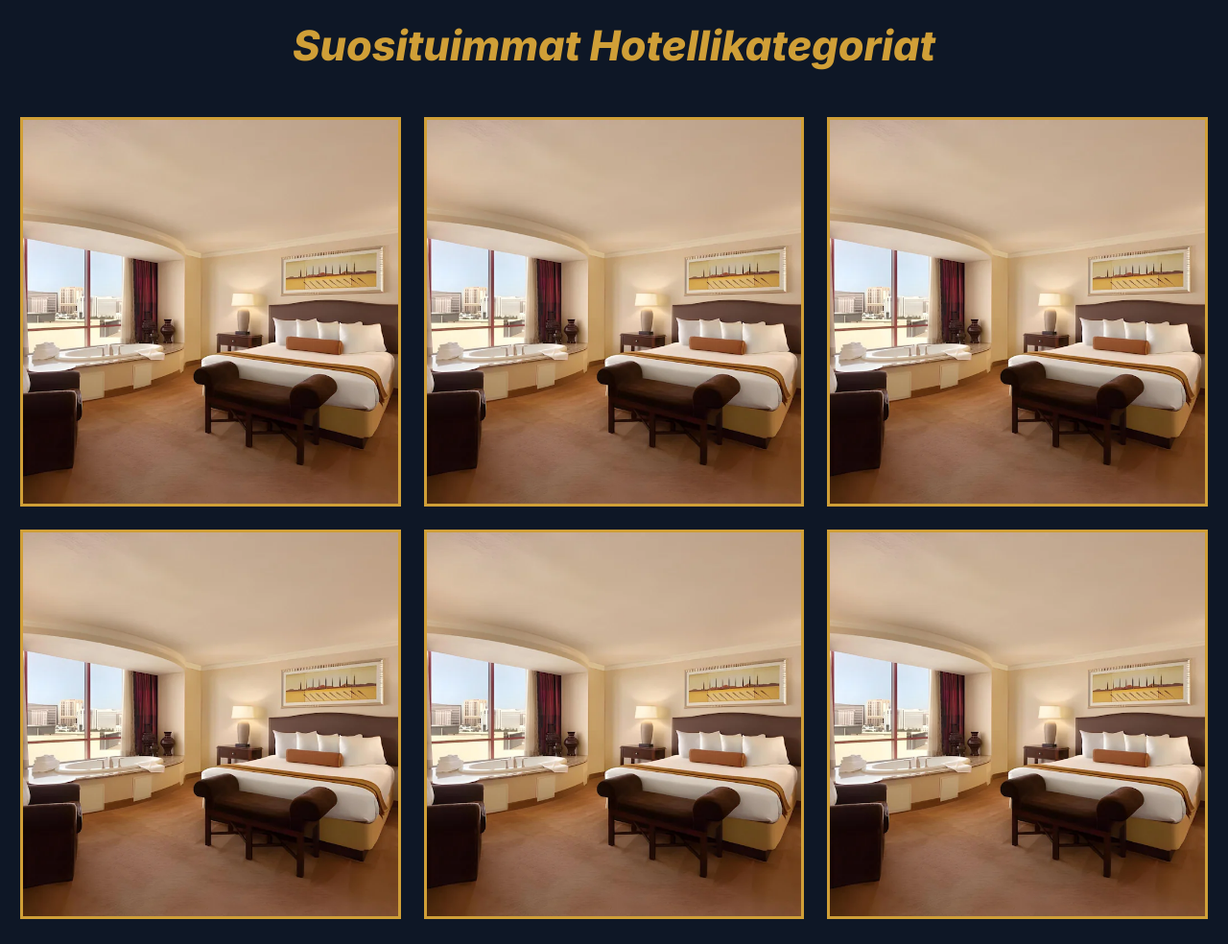
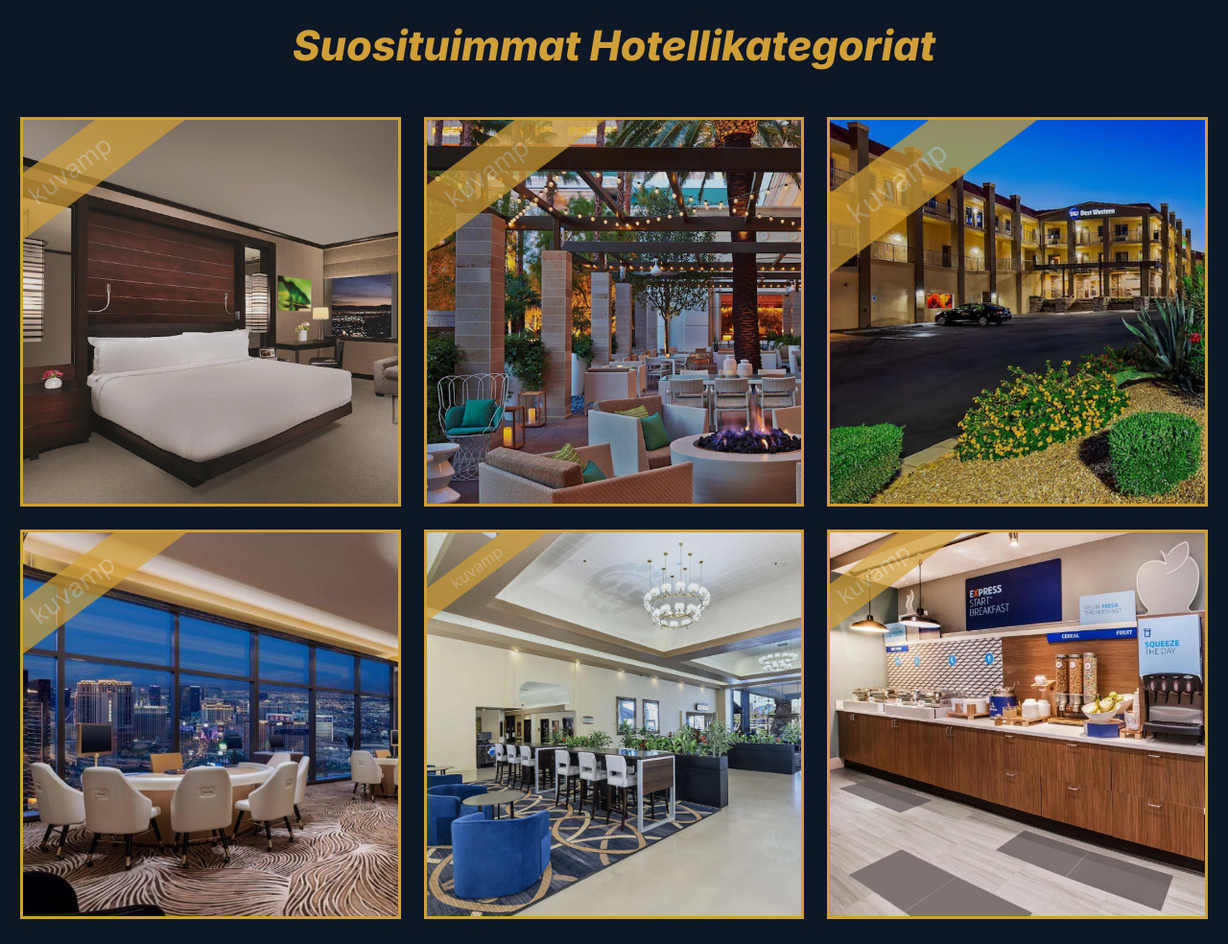
Before and after one commit to poojasharma122/kuvamp, a plain HTML site: page index.html in a window 1280 px wide. Shown: the part 2700-3684 px from the top of the page at 96% size. Drawn offline with Linux system fonts and the light colour scheme.

Commit message:
Updated ui

```diff
--- a/assets/css/style.css
+++ b/assets/css/style.css
@@ -438,7 +438,7 @@ li {
 
 .categories_img {
     background-repeat: no-repeat;
-    background-position: center;
+    background-position: 6%;
     background-size: cover;
     width: 100%;
     height: 400px;
--- a/index.html
+++ b/index.html
@@ -119,7 +119,7 @@
                     <div class="recommended_innerSec recommended_innerSec--odd">
                         <div class="recommended_innerRight">
                             <div class="recommended_imgwrap">
-                                <div class="recommended_img"></div>
+                                <div class="recommended_img" style="background-image: url(assets/images/recommended-img1.png);"></div>
                             </div>
                         </div>
                         <div class="recommended_innerLeft">
@@ -144,7 +144,7 @@
                     <div class="recommended_innerSec ">
                         <div class="recommended_innerRight">
                             <div class="recommended_imgwrap">
-                                <div class="recommended_img"></div>
+                                <div class="recommended_img" style="background-image: url(assets/images/recommended-img2.png);"></div>
                             </div>
                         </div>
                         <div class="recommended_innerLeft">
@@ -170,7 +170,7 @@
                     <div class="recommended_innerSec recommended_innerSec--odd">
                         <div class="recommended_innerRight">
                             <div class="recommended_imgwrap">
-                                <div class="recommended_img"></div>
+                                <div class="recommended_img" style="background-image: url(assets/images/recommended-img3.png);"></div>
                             </div>
                         </div>
                         <div class="recommended_innerLeft">
@@ -196,7 +196,7 @@
                     <div class="recommended_innerSec">
                         <div class="recommended_innerRight">
                             <div class="recommended_imgwrap">
-                                <div class="recommended_img"></div>
+                                <div class="recommended_img" style="background-image: url(assets/images/recommended-img4.png);"></div>
                             </div>
                         </div>
                         <div class="recommended_innerLeft">
@@ -236,7 +236,7 @@
         <div class="categories_inner">
             <!-- sec1 -->
             <div class="categories_sec">
-                <div class="categories_img" style="background-image: url(assets/images/homebanner.webp);">
+                <div class="categories_img" style="background-image: url(assets/images/categories-img1.png);">
                 </div>
                 <div class="categories_content">
                     <h4>Edulliset Hotellit Las Vegasissa</h4>
@@ -246,7 +246,7 @@
             </div>
             <!-- sec2 -->
             <div class="categories_sec">
-                <div class="categories_img" style="background-image: url(assets/images/homebanner.webp);">
+                <div class="categories_img" style="background-image: url(assets/images/categories-img2.png);">
                 </div>
                 <div class="categories_content">
                     <h4>Kylpylät ja Rentoutumishotellit </h4>
@@ -257,7 +257,7 @@
             </div>
             <!-- sec3 -->
             <div class="categories_sec">
-                <div class="categories_img" style="background-image: url(assets/images/homebanner.webp);">
+                <div class="categories_img" style="background-image: url(assets/images/categories-img3.png);">
                 </div>
                 <div class="categories_content">
                     <h4>Kasinot ja Pelihotellit</h4>
@@ -268,7 +268,7 @@
 
             <!-- sec4 -->
             <div class="categories_sec">
-                <div class="categories_img" style="background-image: url(assets/images/homebanner.webp);">
+                <div class="categories_img" style="background-image: url(assets/images/categories-img4.png);">
                 </div>
                 <div class="categories_content">
                     <h4>Viihde- ja Showhotellit</h4>
@@ -278,7 +278,7 @@
             </div>
             <!-- sec5 -->
             <div class="categories_sec">
-                <div class="categories_img" style="background-image: url(assets/images/homebanner.webp);">
+                <div class="categories_img" style="background-image: url(assets/images/categories-img5.png);">
                 </div>
                 <div class="categories_content">
                     <h4>Luksushotellit ja Resortit </h4>
@@ -289,7 +289,7 @@
             </div>
             <!-- sec6 -->
             <div class="categories_sec">
-                <div class="categories_img" style="background-image: url(assets/images/homebanner.webp);">
+                <div class="categories_img" style="background-image: url(assets/images/categories-img6.png);">
                 </div>
                 <div class="categories_content">
                     <h4>Porukkamatkat ja Juhlahotellit</h4>
```
Also changed, not shown: affordable-hotels.html (+1 -1 lines), assets/images/affortbale-hotel1.png (added), assets/images/categories-img1.png (added), assets/images/categories-img2.png (added), assets/images/categories-img3.png (added), assets/images/categories-img4.png (added), assets/images/categories-img5.png (added), assets/images/categories-img6.png (added), assets/images/recommended-img1.png (added), assets/images/recommended-img2.png (added), 2 other files.
